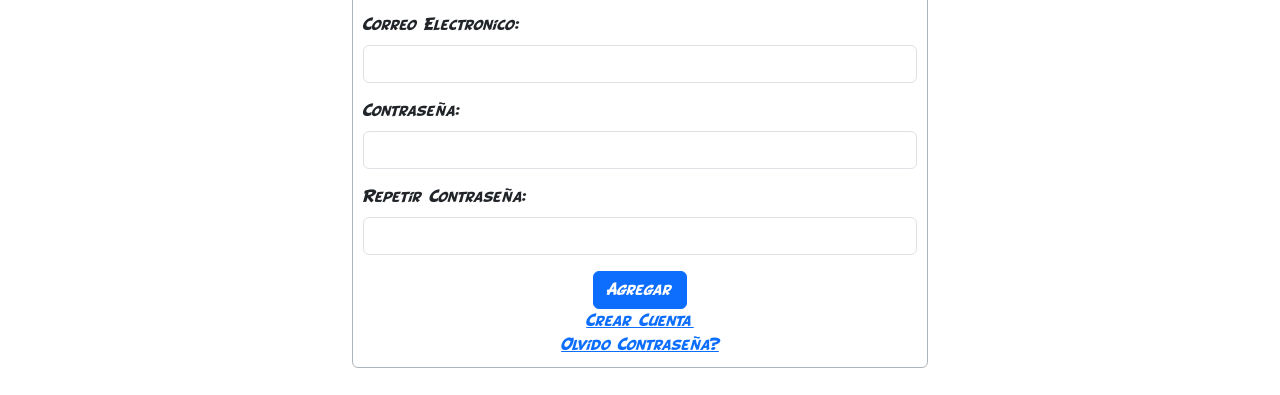
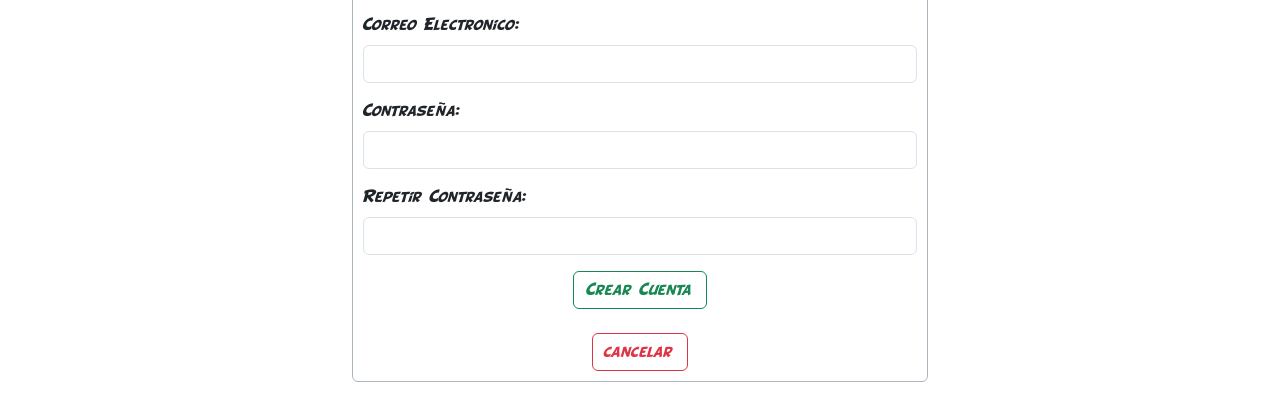
Before and after one commit to georgeaqa/URWeb, a plain HTML site: page pages/SignUp.html in a window 1280 px wide. Shown: the part 226-621 px from the top of the page. Drawn offline with Linux system fonts and the light colour scheme.

Commit message:
mejorando

```diff
--- a/pages/SignUp.html
+++ b/pages/SignUp.html
@@ -82,13 +82,14 @@
               />
             </div>
 
-            <div class="opciones text-center">
-              <button href="" class="btn btn-primary">Agregar</button>
-              <div>
-                <a href="./SignUp.html">Crear Cuenta</a>
-                <br />
-                <a href="">Olvido Contraseña?</a>
-              </div>
+            <div class="text-center">
+              <button href="" class="btn btn-outline-success">
+                Crear Cuenta
+              </button>
+            </div>
+            <br>
+            <div class="text-center">
+              <button href="" class="btn btn-outline-danger">cancelar</button>
             </div>
           </form>
         </div>
```
